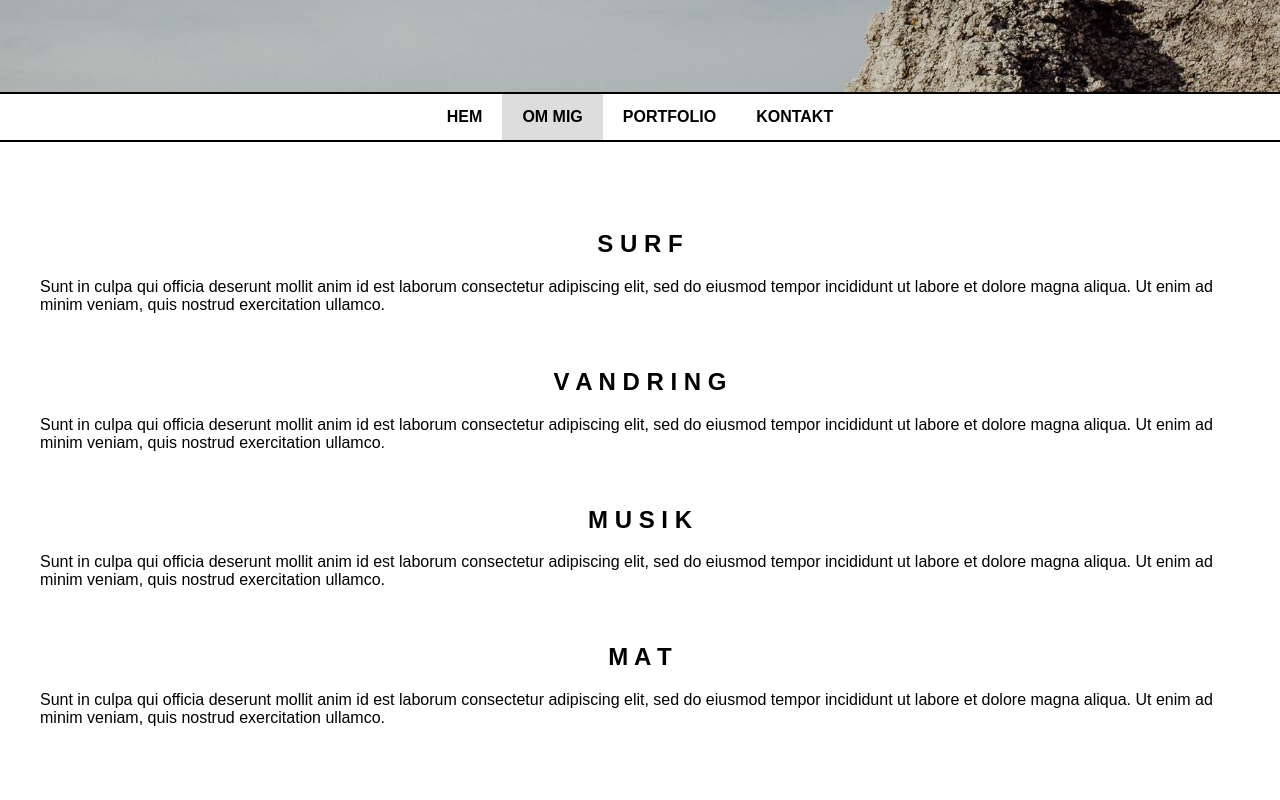
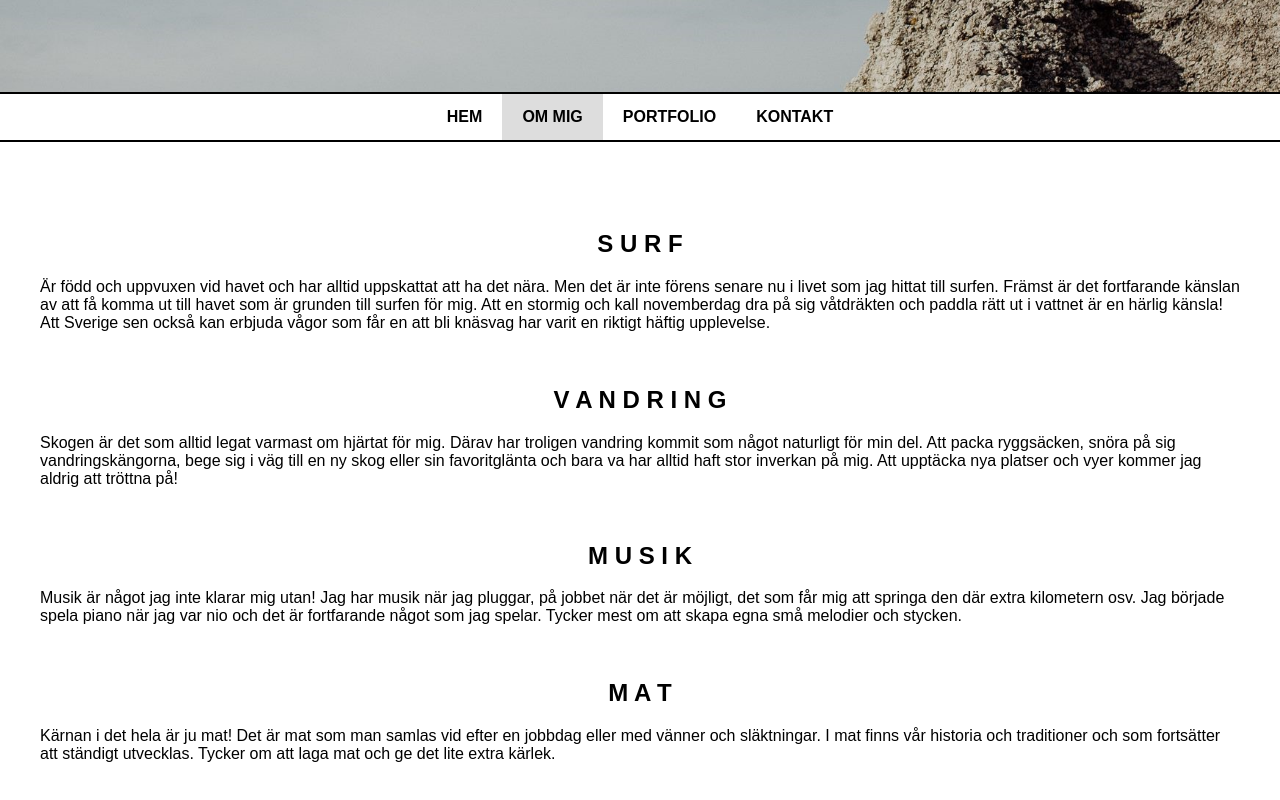
Before and after one commit to AnderssonJonathan/Portfolio-v2, a plain HTML site: page pages/about.html in a window 1280 px wide. Shown: the part 498-1298 px from the top of the page. Drawn offline with Linux system fonts and the light colour scheme.

Commit message:
lagt till text, förstasida + om mig

```diff
--- a/css/main.css
+++ b/css/main.css
@@ -194,6 +194,7 @@ body {
 .mainContainer {
     display: flex;
     flex-direction: column;
+    width: 100%;
     background-color: rgb(162, 162, 162);
     padding: 5px;
     margin: 1rem;
--- a/pages/about.html
+++ b/pages/about.html
@@ -29,24 +29,16 @@
     <div class="main">
         <div class="mainAbout">
             <h2><br> S U R F</h2>
-            <p>Sunt in culpa qui officia deserunt mollit anim id est laborum consectetur adipiscing elit, sed do eiusmod
-                tempor incididunt ut labore et dolore magna aliqua. Ut enim ad minim veniam, quis nostrud exercitation
-                ullamco.</p>
+            <p>Är född och uppvuxen vid havet och har alltid uppskattat att ha det nära. Men det är inte förens senare nu i livet som jag hittat till surfen. Främst är det fortfarande känslan av att få komma ut till havet som är grunden till surfen för mig. Att en stormig och kall novemberdag dra på sig våtdräkten och paddla rätt ut i vattnet är en härlig känsla! Att Sverige sen också kan erbjuda vågor som får en att bli knäsvag har varit en riktigt häftig upplevelse. </p>
             <br>
             <h2>V A N D R I N G</h2>
-            <p>Sunt in culpa qui officia deserunt mollit anim id est laborum consectetur adipiscing elit, sed do eiusmod
-                tempor incididunt ut labore et dolore magna aliqua. Ut enim ad minim veniam, quis nostrud exercitation
-                ullamco.</p>
+            <p>Skogen är det som alltid legat varmast om hjärtat för mig. Därav har troligen vandring kommit som något naturligt för min del. Att packa ryggsäcken, snöra på sig vandringskängorna, bege sig i väg till en ny skog eller sin favoritglänta och bara va har alltid haft stor inverkan på mig. Att upptäcka nya platser och vyer kommer jag aldrig att tröttna på! </p>
                 <br>
             <h2>M U S I K</h2>
-            <p>Sunt in culpa qui officia deserunt mollit anim id est laborum consectetur adipiscing elit, sed do eiusmod
-                tempor incididunt ut labore et dolore magna aliqua. Ut enim ad minim veniam, quis nostrud exercitation
-                ullamco.</p>
+            <p>Musik är något jag inte klarar mig utan! Jag har musik när jag pluggar, på jobbet när det är möjligt, det som får mig att springa den där extra kilometern osv. Jag började spela piano när jag var nio och det är fortfarande något som jag spelar. Tycker mest om att skapa egna små melodier och stycken.</p>
             <br>
             <h2>M A T</h2>
-            <p>Sunt in culpa qui officia deserunt mollit anim id est laborum consectetur adipiscing elit, sed do eiusmod
-                tempor incididunt ut labore et dolore magna aliqua. Ut enim ad minim veniam, quis nostrud exercitation
-                ullamco.</p>
+            <p>Kärnan i det hela är ju mat! Det är mat som man samlas vid efter en jobbdag eller med vänner och släktningar. I mat finns vår historia och traditioner och som fortsätter att ständigt utvecklas. Tycker om att laga mat och ge det lite extra kärlek.</p>
         </div>
     </div>
 
```
Also changed, not shown: index.html (+9 -7 lines).
